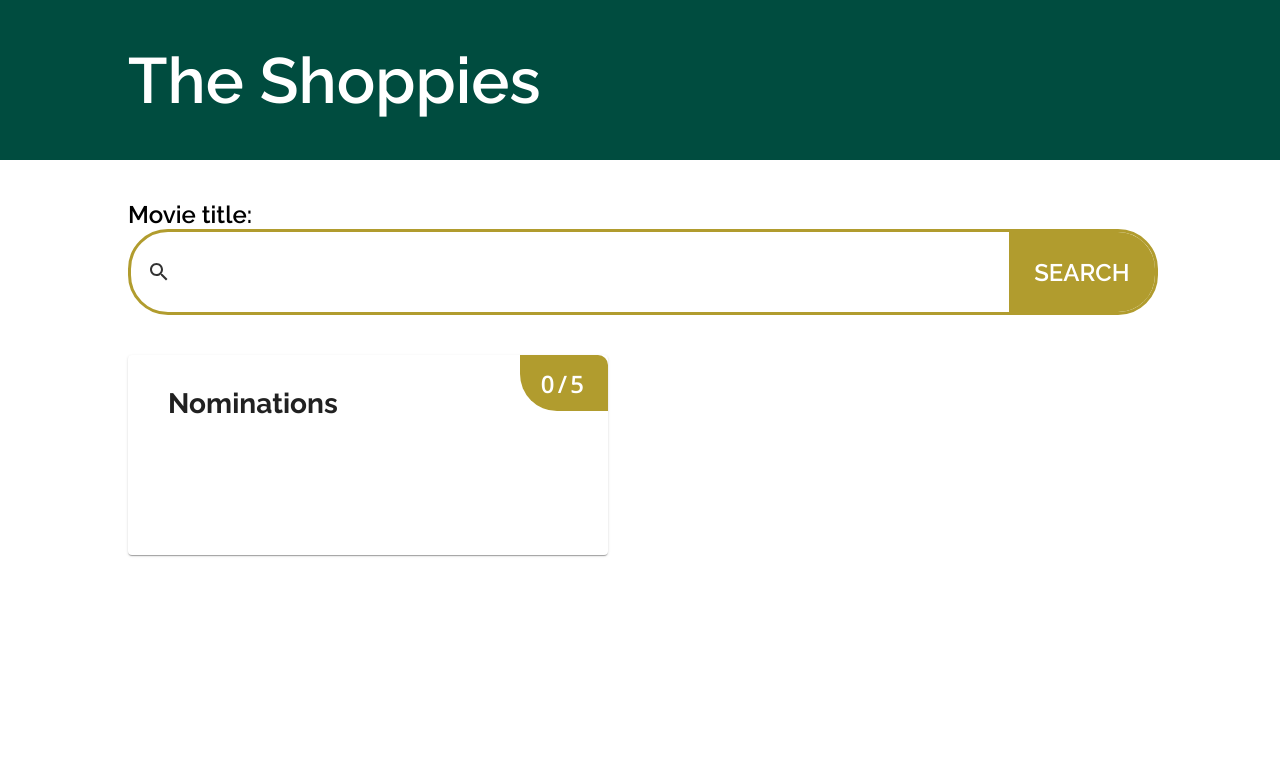
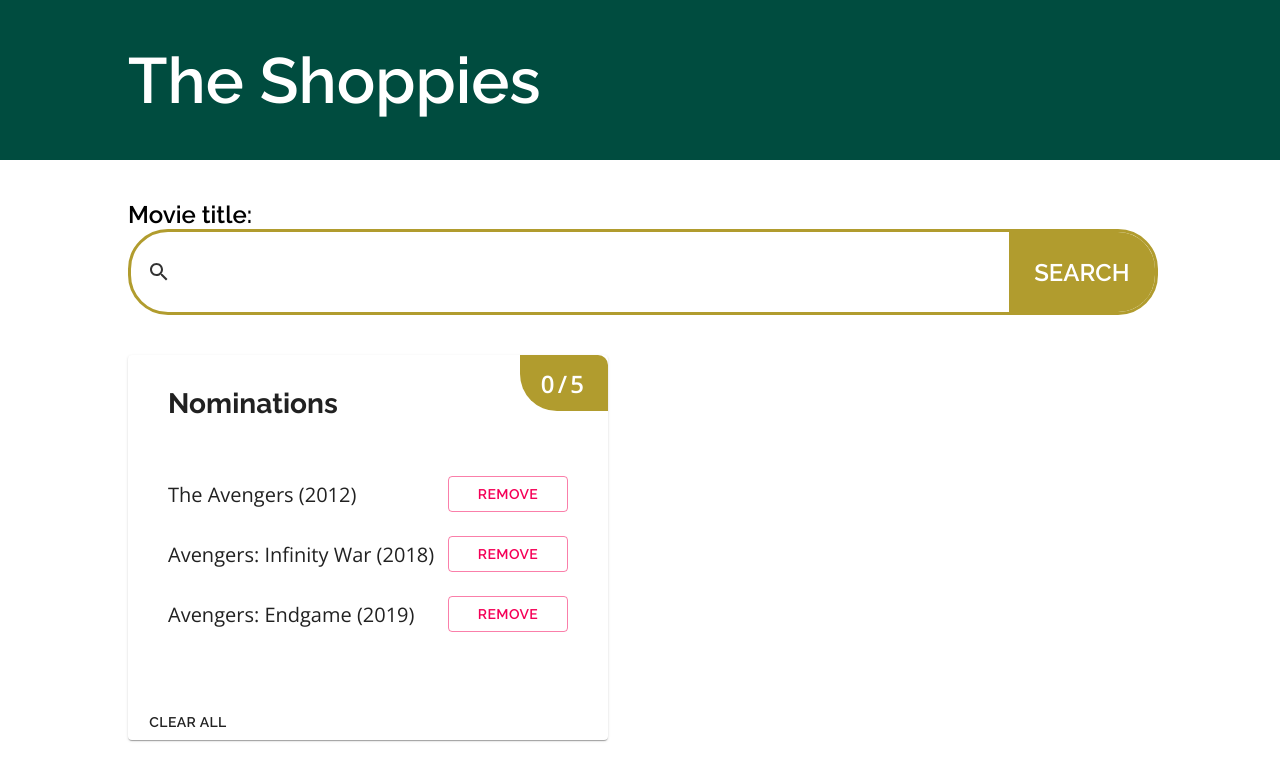
Before and after one commit to sandratoh/shoppies, a React (Create React App) app: page / in a window 1280 px wide. Shown: the top 780 px of the page. Built offline with nearby package versions, Linux system fonts and the light colour scheme.

Commit message:
Move files to Nomination dir and render list from mock data

```diff
--- a/src/components/App.tsx
+++ b/src/components/App.tsx
@@ -3,7 +3,7 @@ import SearchBar from './SearchBar';
 
 // Stylesheet
 import './App.scss';
-import NominationCard from './NominationCard';
+import NominationCard from './Nomination/NominationCard';
 
 function App() {
   return (
--- a/src/components/Button.scss
+++ b/src/components/Button.scss
@@ -19,3 +19,12 @@
     @include typography-style($heading-font, 24px, $semibold-weight);
   }
 }
+
+.button--link {
+  @include typography-style($heading-font, 16px, $semibold-weight);
+  text-decoration: underline;
+
+  &.MuiButton-root:hover {
+    background-color: transparent;
+  }
+}
--- a/src/components/Button.tsx
+++ b/src/components/Button.tsx
@@ -13,6 +13,7 @@ interface IProps {
   color?: 'primary' | 'secondary';
   confirm?: boolean;
   disabled?: boolean;
+  link?: boolean;
   nominate?: boolean;
   onClick?: () => void;
   remove?: boolean;
@@ -25,6 +26,7 @@ export const CTAButton: React.FC<IProps> = props => {
     'button--remove': props.remove,
     'button--cancel': props.cancel,
     'button--confirm': props.confirm,
+    'button--link': props.link,
   });
 
   return (
--- a/src/components/CardBanner.scss
+++ b/src/components/Nomination/CardBanner.scss
@@ -1,5 +1,5 @@
-@import '../styles/mixins.scss';
-@import '../styles/variables.scss';
+@import '../../styles/mixins.scss';
+@import '../../styles/variables.scss';
 
 .card-banner {
   @include height-width(56px, 88px);
--- a/src/components/NominationCard.scss
+++ b/src/components/Nomination/NominationCard.scss
@@ -1,7 +1,6 @@
 .nomination-card {
   min-width: 480px;
   width: 45%;
-  height: 200px;
   // border: solid pink;
 
   &:hover {
--- a/src/components/NominationCard.tsx
+++ b/src/components/Nomination/NominationCard.tsx
@@ -1,5 +1,7 @@
 // Component
+import Button from '../Button';
 import CardBanner from './CardBanner';
+import NominationCardList from './NominationCardList';
 
 // Material UI Component
 import Card from '@material-ui/core/Card';
@@ -14,6 +16,10 @@ export const NominationCard = () => {
         <h2>Nominations</h2>
         <CardBanner currentNominees={0} />
       </div>
+      <NominationCardList />
+      <Button variant="text" link>
+        Clear All
+      </Button>
     </Card>
   );
 };
--- /dev/null
+++ b/src/components/Nomination/NominationCardList.scss
@@ -0,0 +1,3 @@
+.nomination-card--list {
+  margin: 0 40px 72px;
+}
--- /dev/null
+++ b/src/components/Nomination/NominationCardList.tsx
@@ -0,0 +1,55 @@
+// Component
+import NominationCardListItem from './NominationCardListItem';
+
+// Stylesheet
+import './NominationCardList.scss';
+
+interface IMovie {
+  Title: string;
+  Year: string;
+  imdbID: string;
+  Type: string;
+  Poster: string;
+}
+
+const userNominations: IMovie[] = [
+  {
+    Title: 'The Avengers',
+    Year: '2012',
+    imdbID: 'tt0848228',
+    Type: 'movie',
+    Poster:
+      'https://m.media-amazon.com/images/M/MV5BNDYxNjQyMjAtNTdiOS00NGYwLWFmNTAtNThmYjU5ZGI2YTI1XkEyXkFqcGdeQXVyMTMxODk2OTU@._V1_SX300.jpg',
+  },
+  {
+    Title: 'Avengers: Infinity War',
+    Year: '2018',
+    imdbID: 'tt4154756',
+    Type: 'movie',
+    Poster:
+      'https://m.media-amazon.com/images/M/MV5BMjMxNjY2MDU1OV5BMl5BanBnXkFtZTgwNzY1MTUwNTM@._V1_SX300.jpg',
+  },
+  {
+    Title: 'Avengers: Endgame',
+    Year: '2019',
+    imdbID: 'tt4154796',
+    Type: 'movie',
+    Poster:
+      'https://m.media-amazon.com/images/M/MV5BMTc5MDE2ODcwNV5BMl5BanBnXkFtZTgwMzI2NzQ2NzM@._V1_SX300.jpg',
+  },
+];
+
+export const NominationCardList = () => {
+  const nominations = userNominations.map(nomination => {
+    return (
+      <NominationCardListItem
+        title={nomination.Title}
+        year={parseInt(nomination.Year)}
+      />
+    );
+  });
+
+  return <section className="nomination-card--list">{nominations}</section>;
+};
+
+export default NominationCardList;
--- /dev/null
+++ b/src/components/Nomination/NominationCardListItem.scss
@@ -0,0 +1,7 @@
+.nomination-card--item {
+  align-items: center;
+  display: flex;
+  justify-content: space-between;
+  width: 100%;
+  margin: 24px 0;
+}
--- /dev/null
+++ b/src/components/Nomination/NominationCardListItem.tsx
@@ -0,0 +1,32 @@
+// Component
+import Button from '../Button';
+
+// Stylesheet
+import './NominationCardListItem.scss';
+
+interface IProps {
+  title: string;
+  year: number;
+}
+
+export const NominationCardListItem: React.FC<IProps> = props => {
+  const handleRemove = (): void => {
+    console.log('remove button clicked');
+  };
+
+  return (
+    <section className="nomination-card--item">
+      <p>{`${props.title} (${props.year})`}</p>
+      <Button
+        remove
+        variant="outlined"
+        color="secondary"
+        onClick={handleRemove}
+      >
+        Remove
+      </Button>
+    </section>
+  );
+};
+
+export default NominationCardListItem;
--- a/src/styles/typography.scss
+++ b/src/styles/typography.scss
@@ -25,7 +25,3 @@ body,
 p {
   @include typography-style($body-font, 20px, $regular-weight);
 }
-
-.link-cta {
-  @include typography-style($heading-font, 16px, $semibold-weight);
-}
```
Also changed, not shown: src/components/Nomination/CardBanner.tsx (renamed from src/components/CardBanner.tsx), 1 other file (tests, documents, lock files or other folders).
